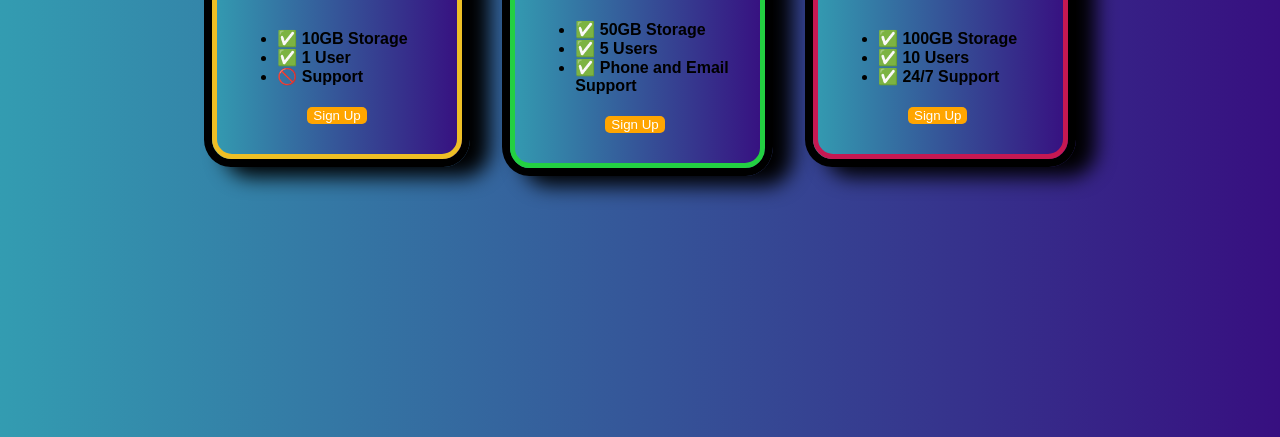
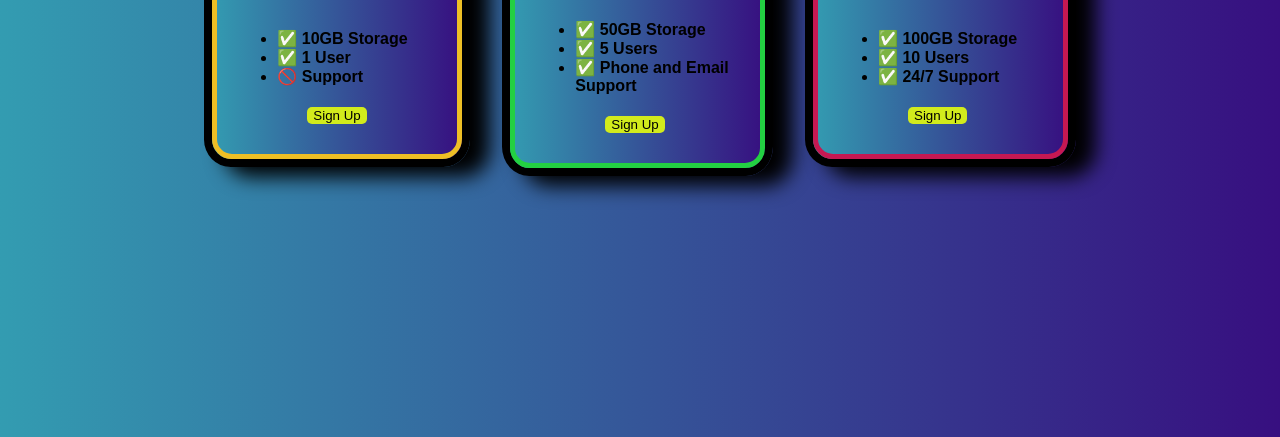
Before and after one commit to Gopi-krishnan-77/pricing-table-flex, a plain HTML site: page index.html in a window 1280 px wide. Shown: the part 379-816 px from the top of the page. Drawn offline with Linux system fonts and the light colour scheme; a web font is replaced by a local one.

Commit message:
Update index.html

```diff
--- a/index.html
+++ b/index.html
@@ -53,17 +53,12 @@
       border: 5px solid rgb(198, 24, 82);
       border-radius: 20px;
     }
-
-
     @media (max-width: 1550px) {
       .plan-title{
         text-align: center;
-
       }
-
       .plan-price{
         text-align: center;
-
       }
       .body{
         text-align: center;
@@ -76,23 +71,20 @@
       .plan-button{
         margin-bottom: 30px;
         margin-left: 90px;
-        background-color: orange;
+        background-color: rgb(210, 235, 28);
         border-radius: 5px;
         border: none;
-        color: white;
-
+        color: black;
       }
     }
     .pricing-container{
       display: flex;
       gap: 2rem;
-
       flex-wrap: wrap;
       height: 100vh;
       justify-content: space-around;
       justify-content: center;
       align-items: center;
-
     }
     .pricing-plan{
       flex-basis: 250px;
```
